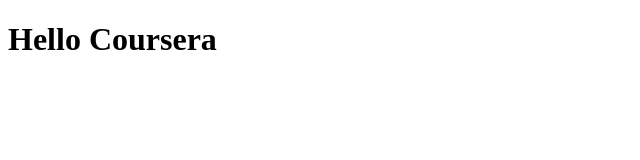
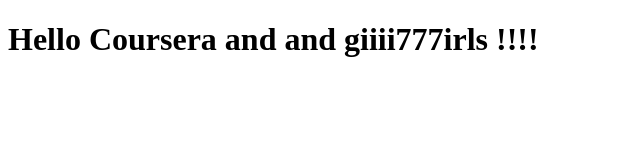
Before and after one commit to denisB1986/Coursera-test, a plain HTML site: page Site/index.html in a window 1280 px wide. Shown: the whole page, without its empty margins (0-640 px from the left). Drawn offline with Linux system fonts and the light colour scheme.

Commit message:
Still figuring this out :)

```diff
--- a/Site/index.html
+++ b/Site/index.html
@@ -1,9 +1,9 @@
 <!DOCTYPE html>
 <html>
 <head>
-	<title>Hello Coursera</title>
+	<title>Hello Dua</title>
 </head>
 <body>
-	<h1>Hello Coursera</h1>
+	<h1>Hello Coursera and and giiii777irls !!!!</h1>
 </body>
 </html>
```
Also changed, not shown: Test1.txt (added), Test2.txt (added).
